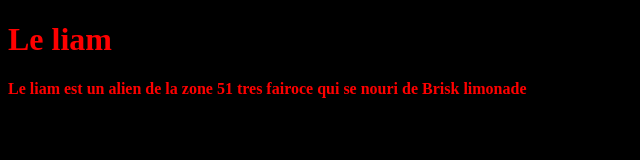
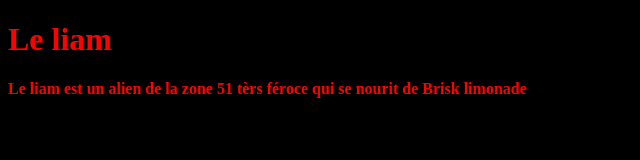
Before and after one commit to Lilbots/HelloLiam2, a plain HTML site: page index.html in a window 1280 px wide. Shown: the full height of the page, 0-640 px from the left. Drawn offline with Linux system fonts and the light colour scheme.

Commit message:
Update index.html

```diff
--- a/index.html
+++ b/index.html
@@ -4,6 +4,6 @@
 
 <h1 style="color:red;">Le liam</h1>
 
-<b style="color:red">Le liam est un alien de la zone 51 tres fairoce qui se nouri de Brisk limonade</b>
+<b style="color:red">Le liam est un alien de la zone 51 tèrs féroce qui se nourit de Brisk limonade</b>
 </body>
 </html>
```
